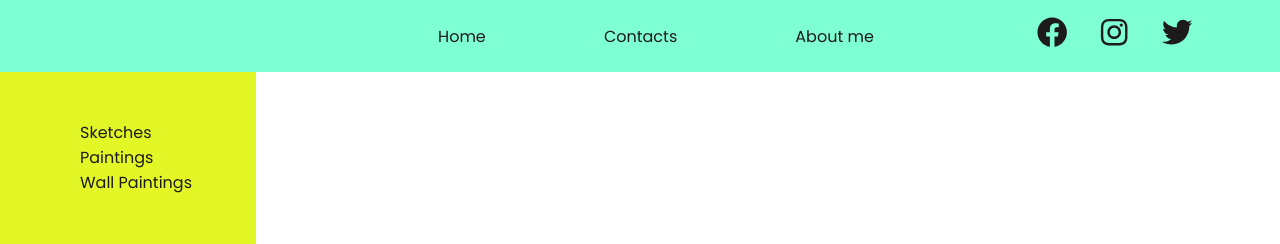
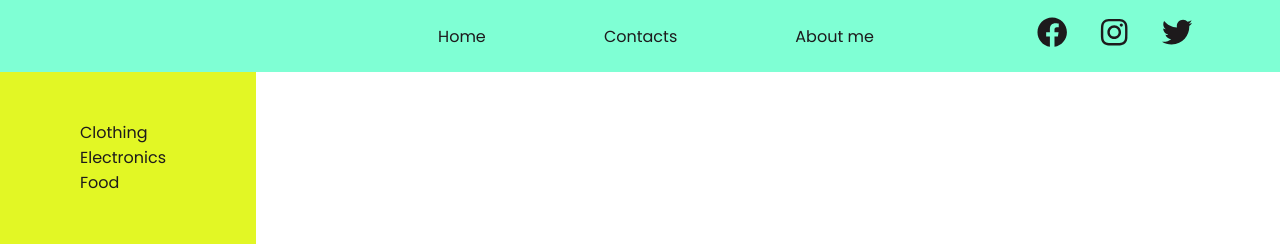
Before and after one commit to Binamra7/apple_website_clone, a React (Create React App) app: page / in a window 1280 px wide. Shown: the top 244 px of the page. Built offline with nearby package versions, Linux system fonts and the light colour scheme.

Commit message:
changes types of services

```diff
--- a/src/components/pages/Sidebar.jsx
+++ b/src/components/pages/Sidebar.jsx
@@ -7,18 +7,18 @@ function Sidebar() {
       <div className="list">
         <ul>
           <li>
-            <a style={{ textDecoration: "none" }} href="sketches">
-              Sketches
+            <a style={{ textDecoration: "none" }} href="clothing">
+              Clothing
             </a>
           </li>
           <li>
-            <a style={{ textDecoration: "none" }} href="paintings">
-              Paintings
+            <a style={{ textDecoration: "none" }} href="electronics">
+              Electronics
             </a>
           </li>
           <li>
-            <a style={{ textDecoration: "none" }} href="wall_paintings">
-              Wall Paintings
+            <a style={{ textDecoration: "none" }} href="food">
+              Food
             </a>
           </li>
         </ul>
```
